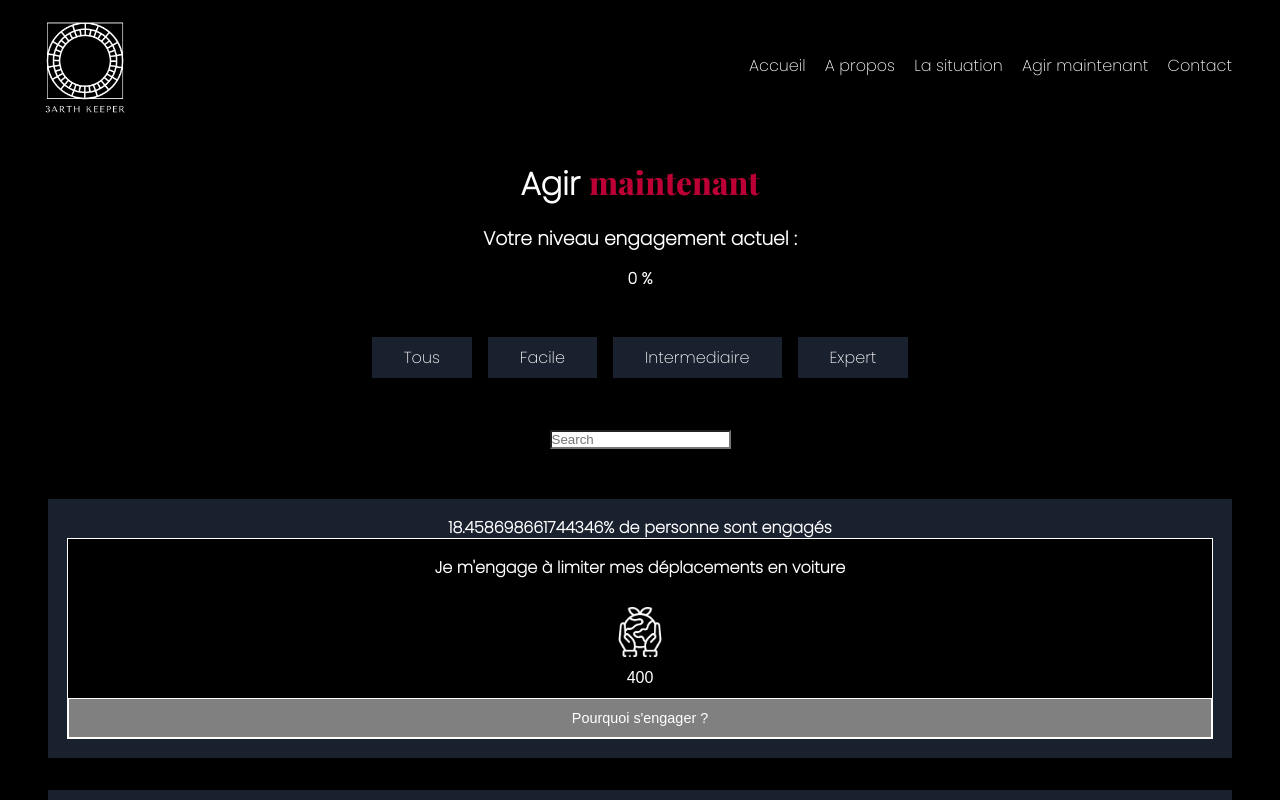
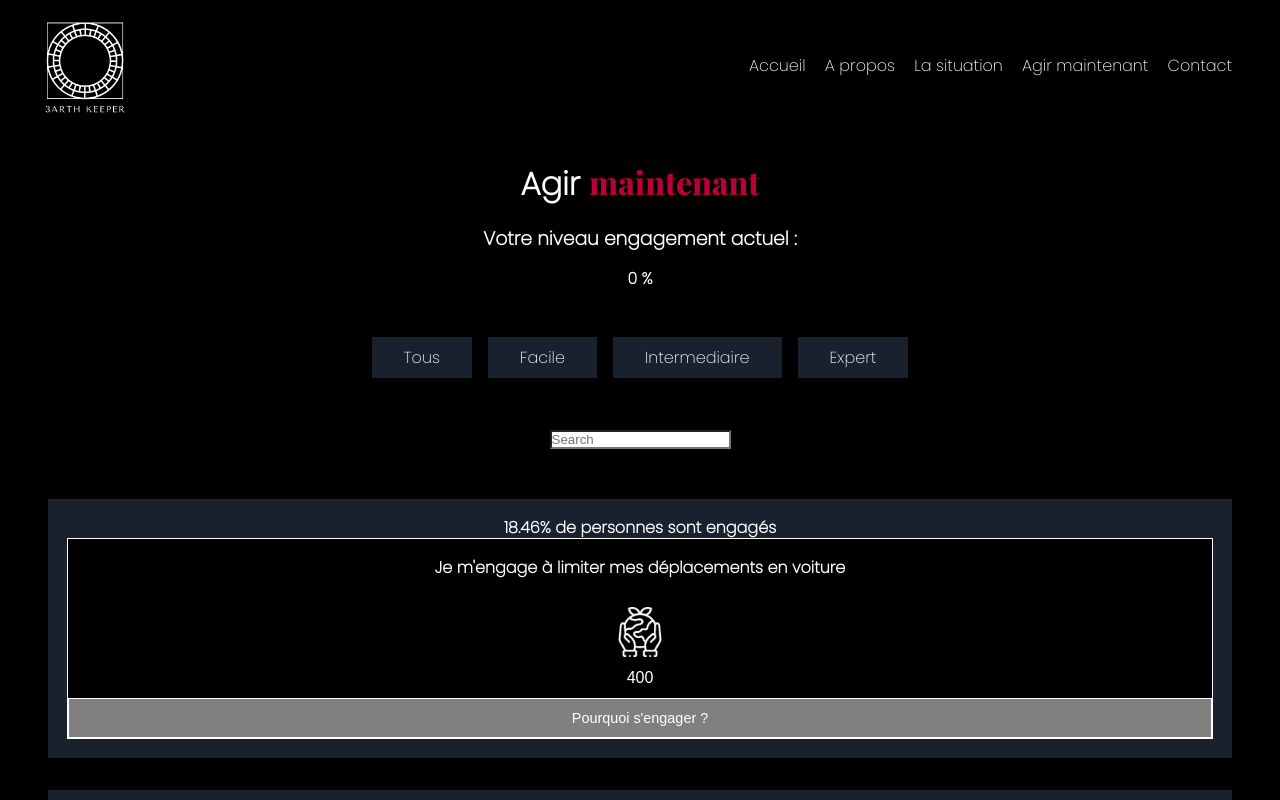
Before and after one commit to WildCodeSchool/-RMT-2203--Erreur404-miditrente, a React (Vite) app in the folder frontend/: page /Engagement in a window 1280 px wide. Shown: the top 800 px of the page. Built offline with nearby package versions, Linux system fonts and the light colour scheme.

Commit message:
correct extra decimal on files actions + engagments jsx

```diff
--- a/frontend/src/components/Actions.jsx
+++ b/frontend/src/components/Actions.jsx
@@ -20,7 +20,10 @@ function Actions({ data, handleLikes, totalEngagement }) {
 
   return (
     <div className="actions_mt">
-      <h6>{(100 * data.likes) / totalEngagement}% de personne sont engagés</h6>
+      <h6>
+        {((100 * data.likes) / totalEngagement).toFixed(2)}% de personnes sont
+        engagés
+      </h6>
       <div className={buttonActive ? "actions_main_tg" : "actions_new_main_tg"}>
         <section className="actions_container_tg">
           <h3 className="actions_engagementType_tg">{data.text}</h3>
--- a/frontend/src/pages/Engagement.jsx
+++ b/frontend/src/pages/Engagement.jsx
@@ -63,7 +63,7 @@ function Engagement() {
         Agir <span>maintenant</span>{" "}
       </h1>
       <h3> Votre niveau engagement actuel : </h3>
-      <h6>{(100 * getEngage()) / selection.length} %</h6>
+      <h6>{Math.round((100 * getEngage()) / selection.length)} %</h6>
       <Button categories={categories} handleClick={handleClick} />
       <Filter value={value} handleValue={setValue} />
       {selection
```
